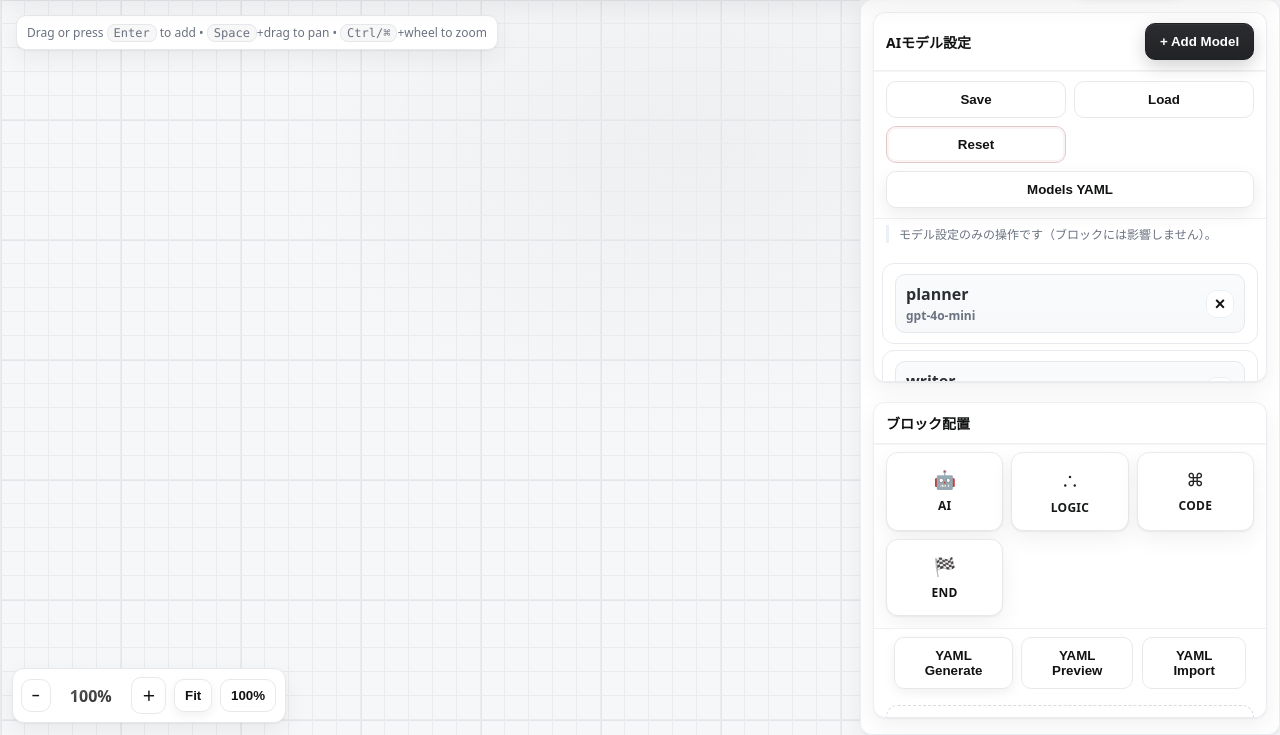
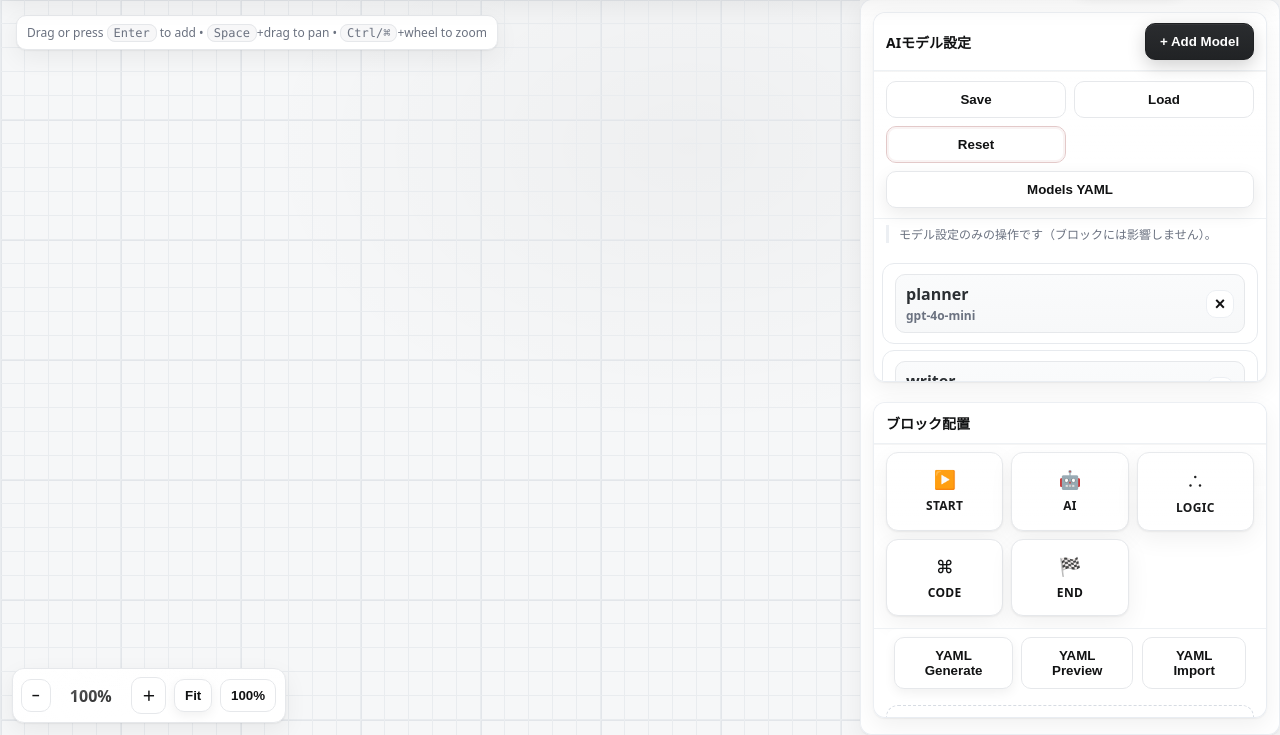
Before and after one commit to foxn2000/sdg_ui, a Flask app: page / in a window 1280 px wide. Shown: the part 65-800 px from the top of the page. Run offline with Flask 3, Linux system fonts and the light colour scheme; some libraries are stand-ins or nearby versions.

Commit message:
STARTブロックを追加

```diff
--- a/sdg_app/static/js/app.graph.js
+++ b/sdg_app/static/js/app.graph.js
@@ -92,7 +92,8 @@ function computeEdges() {
 
   // Collect outputs (producers)
   state.blocks.forEach(b => {
-    const outs = (b.type === 'ai') ? (b.outputs||[]).map(o=>o.name)
+    const outs = (b.type === 'start') ? (b.outputs||[])
+              : (b.type === 'ai') ? (b.outputs||[]).map(o=>o.name)
               : (b.type === 'logic') ? (b.outputs||[]).map(o=>o.name)
               : (b.type === 'python') ? (b.py_outputs||[]) : [];
     outs.forEach(n => {
--- a/sdg_app/static/js/app.ui.editor.js
+++ b/sdg_app/static/js/app.ui.editor.js
@@ -27,6 +27,7 @@ function openEditor(b) {
   `;
   editorBody.appendChild(common);
 
+  if (b.type === 'start') editorBody.appendChild(buildStartForm(b));
   if (b.type === 'ai') editorBody.appendChild(buildAiForm(b));
   if (b.type === 'logic') editorBody.appendChild(buildLogicForm(b));
   if (b.type === 'python') editorBody.appendChild(buildPythonForm(b));
@@ -45,6 +46,7 @@ function openEditor(b) {
     const ex = Number(el('[data-k="exec"]', editorBody).value) || 1;
     b.title = t; b.exec = ex;
 
+    if (b.type === 'start') readStartFormInto(b);
     if (b.type === 'ai') readAiFormInto(b);
     if (b.type === 'logic') readLogicFormInto(b);
     if (b.type === 'python') readPythonFormInto(b);
@@ -66,6 +68,33 @@ editorModal.addEventListener('close', () => {
   els('.node').forEach(n => n.classList.remove('selected'));
   selectedBlockId = null;
 });
+
+function buildStartForm(b) {
+  const wrap = document.createElement('div');
+  wrap.className = 'form-grid';
+  wrap.innerHTML = `
+    <div class="full">
+      <p class="small-note">STARTブロックは入力を持たず、固定の出力「UserInput」を提供します。YAMLには出力されません。</p>
+    </div>
+    <label class="full">outputs（固定）</label>
+    <fieldset class="inline-list" id="startOutputs">
+      ${ (b.outputs || ['UserInput']).map(o => `
+        <div class="row">
+          <input placeholder="output name" data-o="start_out" value="${escapeAttr(o)}" readonly>
+          <div></div>
+          <div></div>
+        </div>
+      `).join('') }
+    </fieldset>
+  `;
+  return wrap;
+}
+
+function readStartFormInto(b) {
+  // startブロックは出力が固定なので、特に読み取る必要はない
+  // 念のため配列を維持
+  b.outputs = ['UserInput'];
+}
 
 function buildAiForm(b) {
   const wrap = document.createElement('div');
@@ -544,6 +573,7 @@ function readEndFormInto(b) {
 function allOutputNames() {
   const names = [];
   state.blocks.forEach(b => {
+    if (b.type === 'start') (b.outputs||[]).forEach(n => { if (n) names.push(n); });
     if (b.type === 'ai') (b.outputs||[]).forEach(o => { if (o.name) names.push(o.name); });
     if (b.type === 'logic') (b.outputs||[]).forEach(o => { if (o.name) names.push(o.name); });
     if (b.type === 'python') (b.py_outputs||[]).forEach(n => { if (n) names.push(n); });
--- a/sdg_app/static/js/app.ui.nodes.js
+++ b/sdg_app/static/js/app.ui.nodes.js
@@ -49,7 +49,13 @@ function bindLibraryDnD() {
 function addBlock(type, pos) {
   const id = 'b' + state.idCounter++;
   let block;
-  if (type === 'ai') {
+  if (type === 'start') {
+    block = {
+      id, type, title: 'Start', exec: 0,
+      position: snap(pos),
+      outputs: ['UserInput']
+    };
+  } else if (type === 'ai') {
     block = {
       id, type, title: 'AI Block', exec: guessExec(),
       position: snap(pos),
@@ -182,6 +188,7 @@ function renderIoPills(b) {
   const inputs = inferredInputs(b);
   const inputsHtml = inputs.map(n => `<span class="io-pill">in:{${escapeHtml(n)}}&hairsp;</span>`).join('');
   let outputs = [];
+  if (b.type === 'start') outputs = (b.outputs || []);
   if (b.type === 'ai') outputs = (b.outputs || []).map(o => o.name);
   if (b.type === 'logic') outputs = (b.outputs || []).map(o => o.name);
   if (b.type === 'python') outputs = (b.py_outputs || []);
--- a/sdg_app/static/js/app.yaml.js
+++ b/sdg_app/static/js/app.yaml.js
@@ -64,6 +64,9 @@ function toYAML(state) {
 
   push('blocks:');
   ordered.forEach(b => {
+    // startブロックはYAMLに出力しない
+    if (b.type === 'start') return;
+
     push(`  - type: ${b.type}`);
     push(`    exec: ${b.exec || 1}`);
     // YAML用の接続順ナンバー（1..N）を付与
--- a/sdg_app/templates/index.html
+++ b/sdg_app/templates/index.html
@@ -89,6 +89,10 @@
           <h2 id="hdr-library">ブロック配置</h2>
         </div>
         <div class="library" id="library">
+          <div class="lib-item" draggable="true" data-type="start" title="STARTブロック（UserInput出力のみ）" tabindex="0">
+            <div class="lib-icon">▶️</div>
+            <div class="lib-name">START</div>
+          </div>
           <div class="lib-item" draggable="true" data-type="ai" title="AIブロック" tabindex="0">
             <div class="lib-icon">🤖</div>
             <div class="lib-name">AI</div>
```
